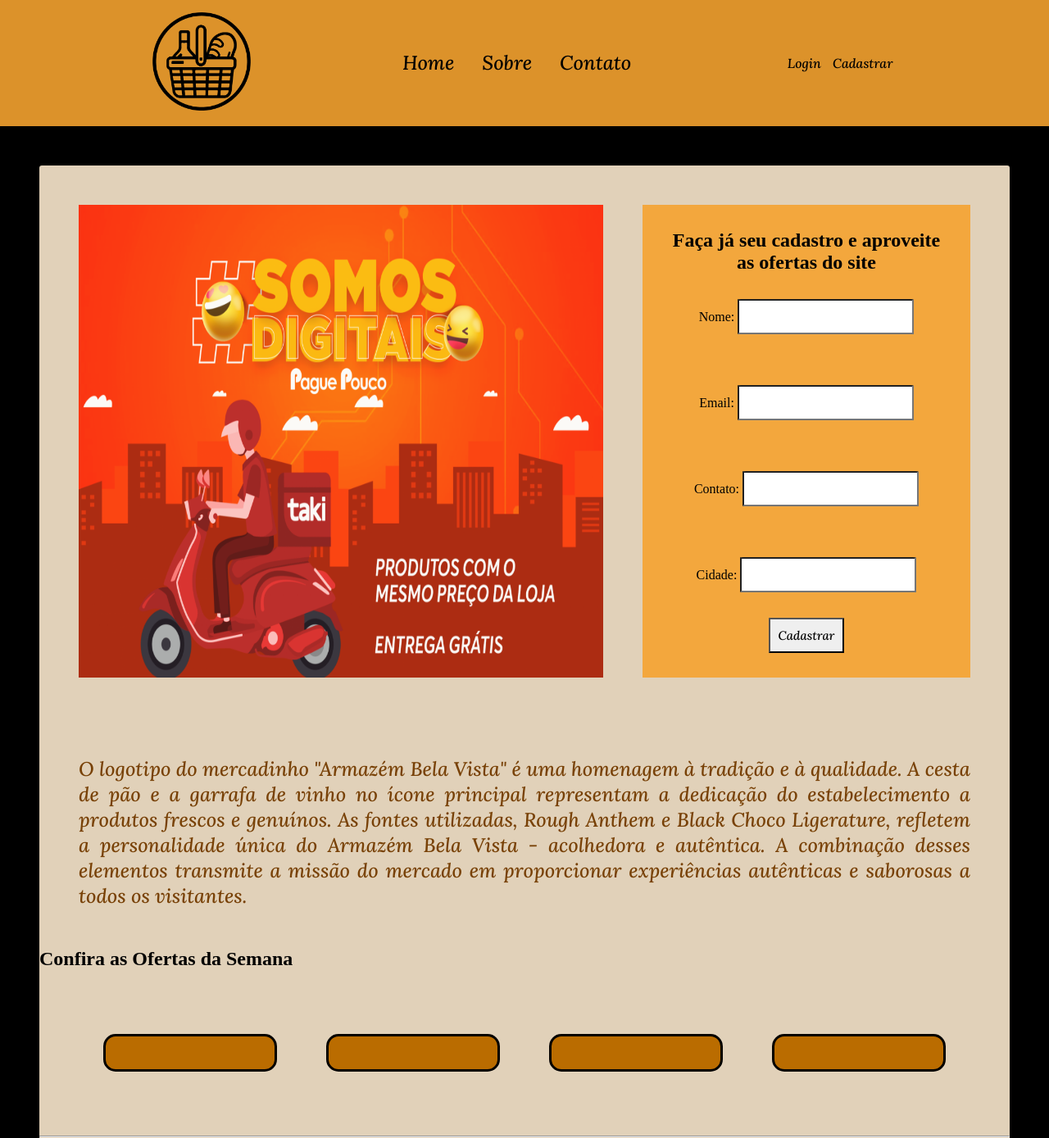
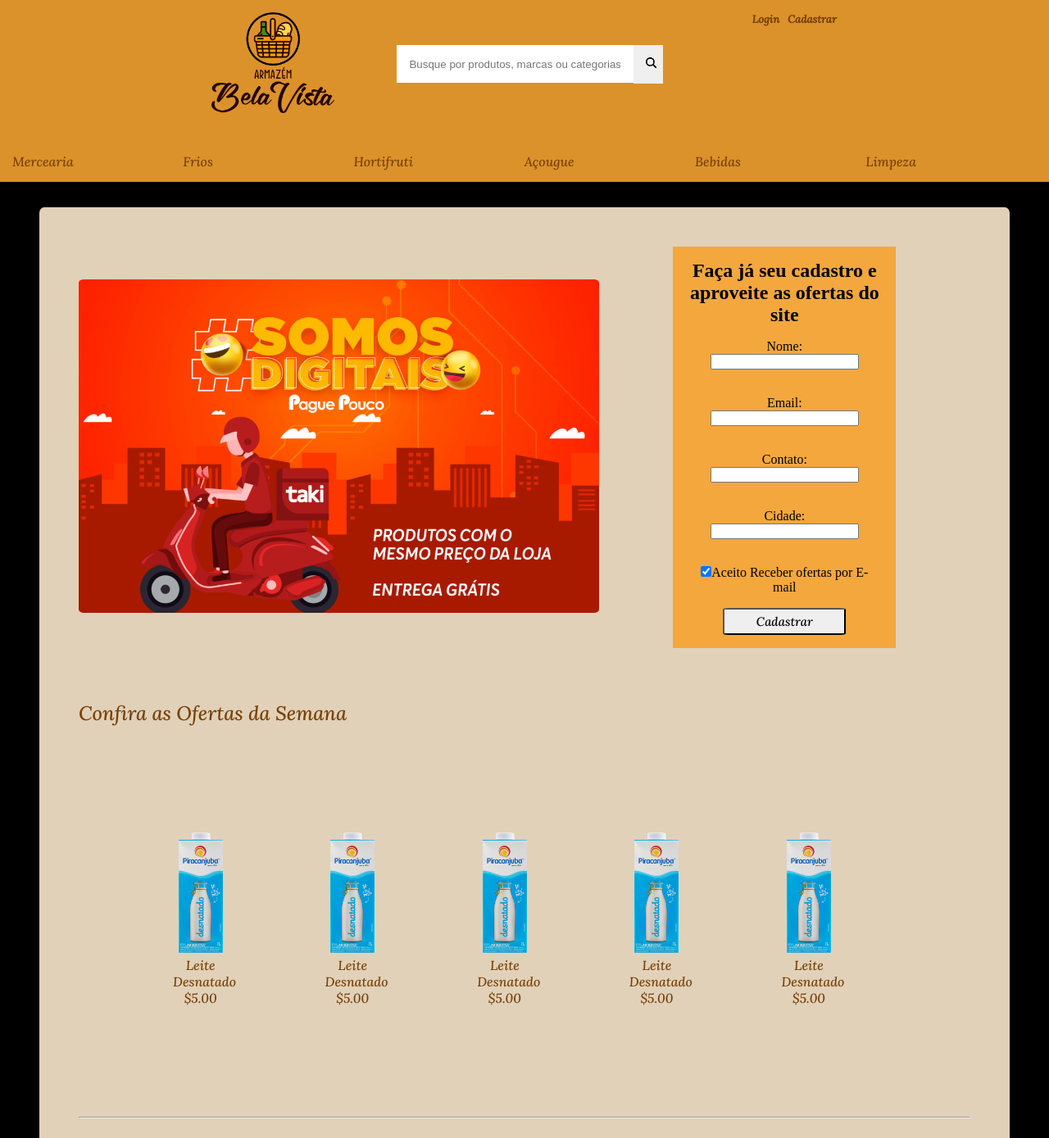
Before and after one commit to lineMarques/exercicioCSS, a plain HTML site: page index.html in a window 1280 px wide. Shown: the top 1389 px of the page at 82% size. Drawn offline with Linux system fonts and the light colour scheme.

Commit message:
ladingPage

```diff
--- a/index.html
+++ b/index.html
@@ -1,5 +1,5 @@
 <!DOCTYPE html>
-<html lang="en">
+<html lang="pt-br">
 
 <head>
     <meta charset="UTF-8">
@@ -9,104 +9,126 @@
     <link rel="preconnect" href="https://fonts.gstatic.com" crossorigin>
     <link rel="stylesheet" href="//use.fontawesome.com/releases/v5.0.7/css/all.css">
     <link href="https://fonts.googleapis.com/css2?family=Lora:ital,wght@1,500&display=swap" rel="stylesheet">
-    <title>Document</title>
+    <title>Armazém Bela Vista</title>
 </head>
 
 <body>
 
-    <header>
-        <nav class="navBar">
-            <div class="box grid">
-                <a href="index.html">
-                    <img class="logo" src="assets/icone.png" alt="logo">
-                </a>
-
-                <div class="menu">
-                    <a>Home</a>
-                    <a href="paginas/sobre.html">Sobre</a>
-                    <a href="#contato">Contato</a>
+    <header class="row">
+        <div class="container col-12 row">
+            <div class="col-10">
+                <div class="col-3">
+                    <a href="index.html"><img class="logo" src="assets/coloridosemfundo.png" alt="logo"></a>
                 </div>
 
-                <div class="register">
-                    <a href="paginas/cadastro.html">Login</a>
-                    <a href="paginas/cadastro.html">Cadastrar</a>
+                <nav class="navBar">
+                    <div class="col-5 row">
+                        <input type="text" class="search col-8" placeholder="Busque por produtos, marcas ou categorias">
+                        <button class="btnSearch col-1">
+                            <svg xmlns="http://www.w3.org/2000/svg" height="1em"
+                                viewBox="0 0 512 512"><!--! Font Awesome Free 6.4.2 by @fontawesome - https://fontawesome.com License - https://fontawesome.com/license (Commercial License) Copyright 2023 Fonticons, Inc. -->
+                                <path
+                                    d="M416 208c0 45.9-14.9 88.3-40 122.7L502.6 457.4c12.5 12.5 12.5 32.8 0 45.3s-32.8 12.5-45.3 0L330.7 376c-34.4 25.2-76.8 40-122.7 40C93.1 416 0 322.9 0 208S93.1 0 208 0S416 93.1 416 208zM208 352a144 144 0 1 0 0-288 144 144 0 1 0 0 288z" />
+                            </svg>
+                        </button>
 
                     </div>
+
+                    <div class="register col-3">
+                        <ul class="row">
+                            <li><a class="col-2" href="paginas/cadastro.html"> Login</a></li>
+                            <li><a class="col-4" href="paginas/cadastro.html">Cadastrar</a></li>
+                        </ul>
                     </div>
                 </nav>
+            </div>
+        </div>
+
     </header>
 
+    <section class="container col-12">
+        <div class="categorias row">
+            <ul class="col-12">
+                <li class="col-2"><a href="paginas/categorias.html">Mercearia</a></li>
+                <li class="col-2"><a href="paginas/categorias.html">Frios</a></li>
+                <li class="col-2"><a href="paginas/categorias.html">Hortifruti</a></li>
+                <li class="col-2"><a href="paginas/categorias.html">Açougue</a></li>
+                <li class="col-2"><a href="paginas/categorias.html">Bebidas</a></li>
+                <li class="col-2"><a href="paginas/categorias.html">Limpeza</a></li>
+            </ul>
+        </div>
+    </section>
 
-    <div class="container">
+    <div class="fundo row">
+        <main class="row">
 
-        <section class="section0 section">
+            <section class="section0 col-12 row">
 
+                <div class="col-7">
                     <img class="img" src="assets/paguePouco.png" alt="">
+                </div>
 
+                <div class="divForm col-3">
                     <form class="formulario" action="" method="post">
+
                         <h1>Faça já seu cadastro e aproveite as ofertas do site </h1>
 
-                <label>Nome: <input id="nome" type="text"></label>
-                <label>Email: <input id="email" type="email"></label>
-                <label>Contato: <input id="contato" type="text"></label>
-                <label>Cidade: <input id="cidade" type="text"></label>
+                        <label>Nome: <input name="nome" type="text"></label>
+                        <label>Email: <input name="email" type="email"></label>
+                        <label>Contato: <input name="contato" type="text"></label>
+                        <label>Cidade: <input name="cidade" type="text"></label>
+                        <label> <input type="checkbox" name="checkbox" checked>Aceito Receber ofertas por E-mail</label>
                         <input class="btn" type="submit" value="Cadastrar">
 
                     </form>
 
-        </section>
-
-        <section class="section1 section">
-
-            <div class="descricao">
-                <p class="p">O logotipo do mercadinho "Armazém Bela Vista" é
-                    uma homenagem à tradição e à qualidade. A cesta
-                    de pão e a garrafa de vinho no ícone principal
-                    representam a dedicação do estabelecimento a
-                    produtos frescos e genuínos.
-                    As fontes utilizadas, Rough Anthem e Black Choco
-                    Ligerature, refletem a personalidade única do
-                    Armazém Bela Vista - acolhedora e autêntica. A
-                    combinação desses elementos transmite a missão
-                    do mercado em proporcionar experiências
-                    autênticas e saborosas a todos os visitantes.</p>
                 </div>
 
             </section>
 
+            <section class="section1 col-12 row">
 
-
-        <section class="section3">
-
-            <div class="tituloOfertas">
-                <h2>Confira as Ofertas da Semana</h2>
+                <div class="tituloOfertas col-12">
+                    <p>Confira as Ofertas da Semana</p>
                 </div>
 
-            <div class="section">
+                <div class="displayCard col-12 row">
 
-                <div class="card">
-
+                    <div class="card col-1">
+                        <img src="assets/leite.png" alt="">
+                        <p>Leite Desnatado $5.00</p>
                     </div>
-                <div class="card">
-
+                    <div class="card col-1">
+                        <img src="assets/leite.png" alt="">
+                        <p>Leite Desnatado $5.00</p>
                     </div>
-                <div class="card">
-
+                    <div class="card col-1">
+                        <img src="assets/leite.png" alt="">
+                        <p>Leite Desnatado $5.00</p>
                     </div>
-                <div class="card">
-
+                    <div class="card col-1">
+                        <img src="assets/leite.png" alt="">
+                        <p>Leite Desnatado $5.00</p>
+                    </div>
+                    <div class="card col-1">
+                        <img src="assets/leite.png" alt="">
+                        <p>Leite Desnatado $5.00</p>
                     </div>
 
                 </div>
 
             </section>
+
+            <section class="section2 col-12 row">
+
+            </section>
         </main>
 
-        <hr>
+        <hr class="col-12">
 
-        <footer>
+        <footer class="col-12 row">
 
-            <div id="contato">
+            <div id="contato col-1">
                 <div class="insta">
                     <svg xmlns="http://www.w3.org/2000/svg" height="1em" viewBox="0 0 448 512">
                         <path
@@ -132,36 +154,47 @@
                 </div>
             </div>
 
-            <div class="footer1">
+            <div class="footer1 col-12">
                 <p>
-                    Imagens de produtos meramente ilustrativas. | É proibida a venda de bebidas alcoólicas para menores
+                    Imagens de produtos meramente ilustrativas. | É proibida a venda de bebidas alcoólicas para
+                    menores
                     de
                     18
-                    anos, conforme Lei n.° 8069/90, art. 81, inciso II (Estatuto da Criança e do Adolescente). Bebida
+                    anos, conforme Lei n.° 8069/90, art. 81, inciso II (Estatuto da Criança e do Adolescente).
+                    Bebida
                     Alcoólica
-                    pode causar dependência quimica e, em excesso, provoca graves males à saúde. Beba com moderação. |
+                    pode causar dependência quimica e, em excesso, provoca graves males à saúde. Beba com moderação.
+                    |
                     Em
                     caso
-                    de divergência de preços no site, é válido o valor do Carrinho de Compras. | Os Produtos, preços,
+                    de divergência de preços no site, é válido o valor do Carrinho de Compras. | Os Produtos,
+                    preços,
                     ofertas e
                     condições de pagamento exibidas no site são válidas exclusivamente para a loja virtual
                     deangelina.com.br
                     e
-                    somente durante o dia de hoje e estão sujeitas a alterações sem prévia notificação. | Para melhor
+                    somente durante o dia de hoje e estão sujeitas a alterações sem prévia notificação. | Para
+                    melhor
                     atender
-                    nossos clientes, reservamo-nos o direito de limitar a venda a 10 unidades/kg/litros, por cliente |
+                    nossos clientes, reservamo-nos o direito de limitar a venda a 10 unidades/kg/litros, por cliente
+                    |
                     Venda
-                    sujeita a disponibilidade de estoque no dia da entrega. No caso de faltar algum produto, este não
+                    sujeita a disponibilidade de estoque no dia da entrega. No caso de faltar algum produto, este
+                    não
                     será
-                    entregue e o valor correspondente não será cobrado. Endereços de nossas lojas: Balneário Camboriú:
+                    entregue e o valor correspondente não será cobrado. Endereços de nossas lojas: Balneário
+                    Camboriú:
                     Avenida
-                    3ª Avenida, 1789, Centro - Balneário Camboriú - Santa Catarina. Praia Brava: Avenida Osvaldo Reis,
+                    3ª Avenida, 1789, Centro - Balneário Camboriú - Santa Catarina. Praia Brava: Avenida Osvaldo
+                    Reis,
                     3585,
                     Praia Brava de Itajaí - Itajaí - Santa Catarina
                 </p>
 
             </div>
+
         </footer>
+
     </div>
 </body>
 
--- a/style.css
+++ b/style.css
@@ -1,76 +1,71 @@
 * {
   margin: 0;
   padding: 0;
+  box-sizing: border-box;
 }
 body {
   background-color: #000;
 }
 
+/* header */
 .container {
-  background-color: #e1d1b9;
-  border-radius: 3px;
+  background-color: #f5a32fe5;
+  width: 960px;
+  padding: 15px;
 
-  margin: 3em;
-  padding-bottom: 1.5rem;
-}
-
-/* header */
-.box {
-  background-color: #f5a32fe5;
-  padding: 15px;
-  grid-template-columns: auto auto auto;
-  justify-content: space-evenly;
-  align-items: center;
+  display: flex;
+  flex-direction: column;
+  align-items: flex-end
 }
 
 .logo {
-  width: 15vh;
+  width: 150px;
+  margin-left: 35px;
+}
+.search{
+  margin-top: 3em;
+  padding: 15.7px;
+  border: none;
+}
+.btnSearch{
+  margin-top:3em;
+  padding: 15.1px;
+  border: none;
+  cursor:pointer
 }
 
 .menu a {
-  color: #000;
-  font-family: "Lora", serif;
   font-size: x-large;
-  padding: 15px;
-  text-decoration: none;
+  margin: 10px;
 }
 
 .register a {
-  font-family: "Lora", serif;
-  color: #000;
-  padding: 5px;
-  text-decoration: none;
+  font-size: small;
+  font-weight: bold;
 }
 
+/* __________________________________________ ----------*/
+[class="container col-12"]{
+  align-items: stretch
+}
 /* section 0*/
-.img {
-  width: 50vw;
-  opacity: 0.9;
+.section0 {
+  display: flex;
+  justify-content: space-between;
+  align-items: center;
 }
 
 .formulario {
   background-color: #f5a32fe5;
-
-  width: 50vw;
-  margin: 0 0 0 3em;
-  padding: 30px;
-
   display: flex;
   flex-direction: column;
   align-items: center;
   text-align: center;
-  overflow: clip;
+  padding: 1em;
 }
 
 .formulario label {
-  margin: 1em 1em;
-  padding: 15px 15px;
-}
-
-.formulario input {
-  border-radius: 2%;
-  padding: 10px;
-  font: 15px "Lora", sans-serif;
+  padding: 1em;
 }
 
 .formulario input:hover {
@@ -79,8 +74,9 @@ body {
 
 .btn {
   border-radius: 5%;
-  padding: 10px;
   font: 15px "Lora", sans-serif;
+  width: 10em;
+  padding: 5px;
 }
 
 .btn:hover {
@@ -91,60 +87,81 @@ body {
   opacity: 0.7;
 }
 
+/* ------------------------------------------------------------- */
+.categorias{
+  margin-top:15px ;
+}
 /* section 1 */
-.card{
-  border: 3px solid #000;
-  border-radius: 15px;
-  background-color: #ba6c00;
 
-  color: #fff;
+.displayCard {
+  display: flex;
+  justify-content: space-between;
+  padding: 5em;
+}
+
+.tituloOfertas {
+  margin-top: 4em;
+}
+
+.card {
   width: 20%;
   margin: 30px;
   padding-top: 20px;
   padding-bottom: 20px;
+}
+
+.card:hover {
+  transform: scale(1.1);
+  transition: all 0.2s;
+  box-shadow: 5px 5px 37px 17px #c7b59a;
+  border-radius: 3%;
 
 }
-
-.card img{
-   width: 70%;
-   display: flex;
-   margin: 0 auto 0 auto;
+.card p {
+  text-align: center;
+  font-size: medium;
+  padding: 5px;
+}
+.card img {
+  width: 70%;
+  display: flex;
+  margin: 0 auto 0 auto;
 }
 
-.card h3{
-   width: 100%;
-   text-align: center;
+.card h3 {
+  width: 100%;
+  text-align: center;
+}
+/* -------------------------------------------------------------- */
 
-}
 /* footer */
 
 footer {
-  margin: 20px;
   display: flex;
   flex-direction: column;
-  justify-content: center;
   align-items: center;
+
+  padding-top: 30px;
 }
 
 footer p {
-  cursor: pointer;
   font-size: small;
+  text-align: justify;
   padding-top: 20px;
 }
 
-#contato svg:hover {
-  transform: scale(1.4);
-  transition: 0.2s;
-  opacity: 0.7;
+/* ----------------------------------------------------------------- */
+
+/* gerais */
+
+.fundo {
+  background-color: #e1d1b9;
+  border-radius: 0.5%;
+  margin: 6em 3em;
+  padding: 3em;
 }
 
-#contato a {
-  color: #784106;
-  text-decoration: none;
-  padding: 5px;
-}
-
-/* gerais */
+/*  */ /*
 .marcaDagua {
   position: absolute;
   width: 35em;
@@ -152,15 +169,13 @@ footer p {
   transform: rotate(25deg);
   opacity: 0.1;
 }
+ */
 
-.grid {
-  display: grid;
+img {
+  width: 100%;
+  border-radius: 1%;
 }
-.section {
-  display: flex;
-  padding: 3em;
-  overflow: clip;
-}
+
 p {
   font-family: "Lora", serif;
   color: #784106;
@@ -168,7 +183,65 @@ p {
   text-align: justify;
 }
 
-button {
-  padding: 15px 40px;
-  border-radius: 100px;
+a {
+  color: #784106;
+  font-family: "Lora", serif;
+  text-decoration: none;
 }
+
+svg:hover{
+  transform: scale(1.4);
+  transition: 0.2s;
+}
+
+li {
+  list-style-type: none;
+}
+
+/* colunas */
+.col-1 {
+  width: 8.33%;
+}
+.col-2 {
+  width: 16.66%;
+}
+.col-3 {
+  width: 25%;
+}
+.col-4 {
+  width: 33.33%;
+}
+.col-5 {
+  width: 41.66%;
+}
+.col-6 {
+  width: 50%;
+}
+.col-7 {
+  width: 58.33%;
+}
+.col-8 {
+  width: 66.66%;
+}
+.col-9 {
+  width: 75%;
+}
+.col-10 {
+  width: 83.33%;
+}
+.col-11 {
+  width: 91.66%;
+}
+.col-12 {
+  width: 100%;
+}
+
+[class*="col-"] {
+  float: left;
+}
+/* clearfix */
+.row::after {
+  content: "";
+  display: table;
+  clear: both;
+}
```
Also changed, not shown: paginas/categorias.html (added, +1 -0 lines), paginas/footer.html (added, +63 -0 lines), paginas/header.html (added, +22 -0 lines), assets/leite.png (added). Lines whose indentation alone changed are shown as unchanged.
